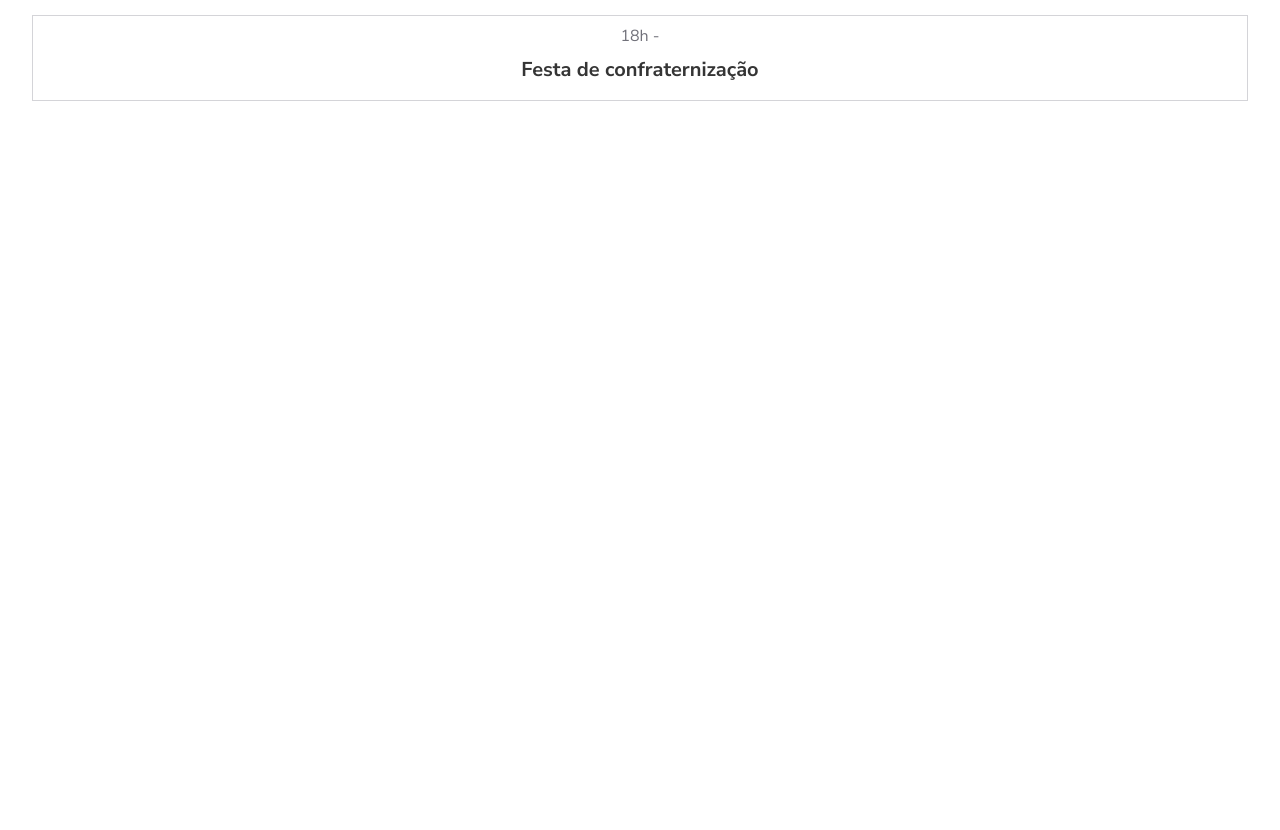
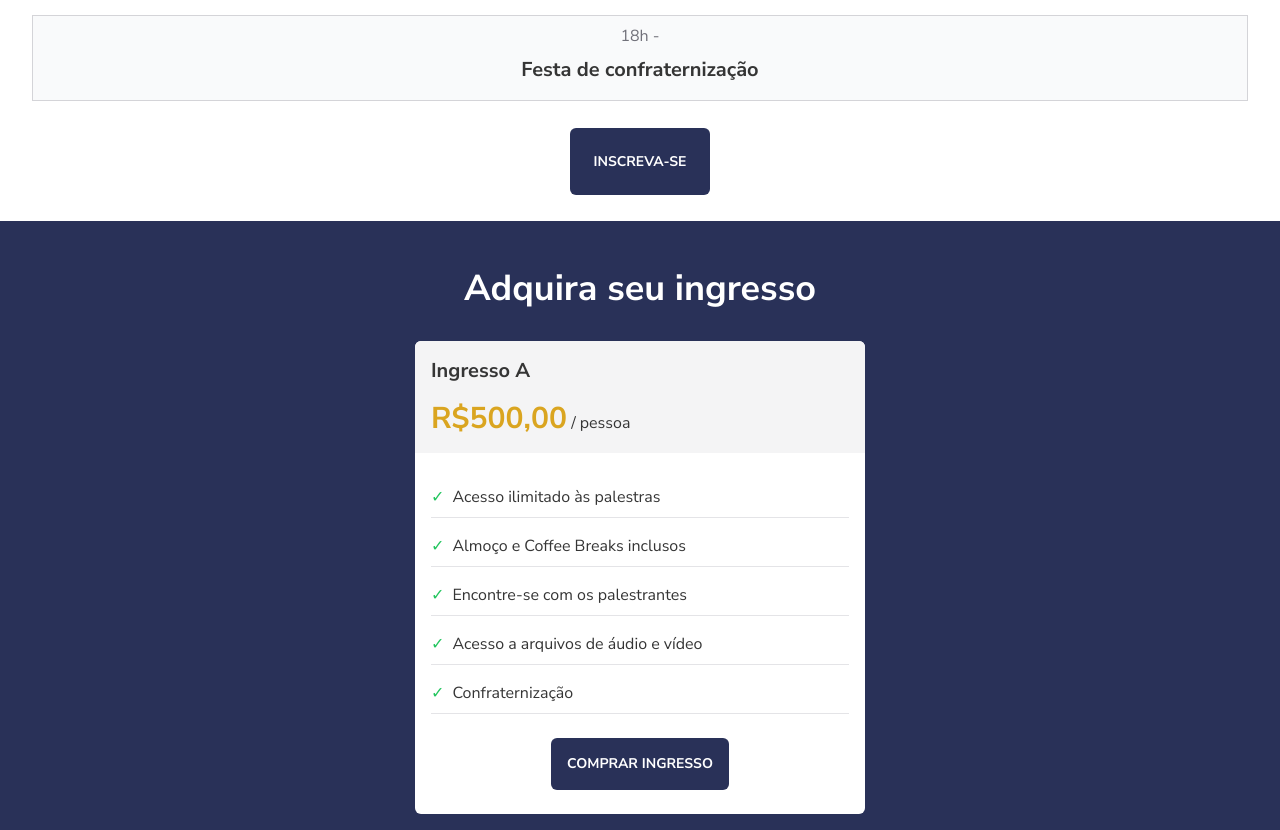
Before and after one commit to caickdias/goldenlife, a React (Vite) app: page / in a window 1280 px wide. Shown: the part 7769-8599 px from the top of the page. Before the commit the page ends 7918 px from the top, so only its background shows below. Built offline with nearby package versions, Linux system fonts and the light colour scheme.

Commit message:
add: tickets section mobile

```diff
--- a/src/App.jsx
+++ b/src/App.jsx
@@ -7,6 +7,7 @@ import CounterSection from './components/CounterSection';
 import MoreAboutSection from './components/MoreAboutSection';
 import SpeakersSection from './components/SpeakersSection';
 import ScheduleSection from './components/ScheduleSection';
+import TicketsSection from './components/TicketsSection';
 
 function App() {
 
@@ -24,6 +25,8 @@ function App() {
 
       <ScheduleSection />
 
+      <TicketsSection />
+
     </>
   )
 }
--- a/src/components/ScheduleSection/ScheduleEvent.jsx
+++ b/src/components/ScheduleSection/ScheduleEvent.jsx
@@ -1,6 +1,6 @@
 const ScheduleEvent = ({ eventInfo }) => {
     return(
-        <div className="flex flex-col my-4 border-zinc-300 border-[1px] p-2 transition-all duration-300">
+        <div className="flex flex-col my-4 border-zinc-300 bg-gray-50 border-[1px] p-2 transition-all duration-300">
             <Duration startsAt={eventInfo.startsAt} endsAt={eventInfo.endsAt} />
             <Name name={eventInfo.name} />
             <Speaker speaker={eventInfo.speaker} />
--- a/src/components/ScheduleSection/index.jsx
+++ b/src/components/ScheduleSection/index.jsx
@@ -1,6 +1,8 @@
 import { useState } from 'react';
 
 import { title, schedule } from '../../data/scheduleSection';
+
+import RegisterButton from '../RegisterButton';
 
 import Title from '../Title';
 import ScheduleDay from './ScheduleDay';
@@ -37,6 +39,10 @@ const ScheduleSectoin = () => {
             {
                 activeSchedule.map(event => <ScheduleEvent key={`${event.name}${event.startsAt}`} eventInfo={event} />)
             }
+
+            <div className='mt-12'>
+                <RegisterButton />
+            </div>
         </section>
     )
 }
--- /dev/null
+++ b/src/components/TicketsSection/TicketBoard.jsx
@@ -0,0 +1,30 @@
+const TicketBoard = ({ price, title, details }) => {
+    return(
+        <div className='bg-white rounded-md text-main-text w-full max-w-[450px] overflow-hidden'>
+
+                <div className='flex flex-col gap-4 py-4 bg-zinc-100 p-4'>
+                    <h1 className='font-bold text-xl'>{title}</h1>
+                    <h1><span className='text-main-gold text-3xl font-bold'>{price}</span> / pessoa</h1>
+                </div>
+
+                <div className='p-4'>
+                {
+                    details.map(detail => <h1 className='mt-4 pb-2 border-b-[1px] border-zinc-200'><span className='text-green-500 mr-2'>✓</span>{detail}</h1>)
+                }
+                </div>
+
+                <div className='flex items-center justify-center pb-6 pt-2'>
+                    <a
+                    href="#"
+                    className="bg-main-blue p-4 w-fit text-sm text-white font-bold rounded-md
+                        hover:text-main-gold transition-colors duration-300"
+                    >
+                        COMPRAR INGRESSO
+                    </a>
+                </div>
+
+            </div>
+    )
+}
+
+export default TicketBoard;
--- /dev/null
+++ b/src/components/TicketsSection/index.jsx
@@ -0,0 +1,19 @@
+import { title, price, details } from '../../data/ticketsSection';
+
+import TicketBoard from './TicketBoard';
+
+const TicketsSection = () => {
+    return(
+        <section className="flex flex-col items-center justify-center p-4 bg-main-blue mt-4">
+
+            <h1 className="text-4xl text-center text-white font-bold my-8">
+                Adquira seu ingresso
+            </h1>
+
+            <TicketBoard price={price} details={details} title={title} />
+
+        </section>
+    )
+}
+
+export default TicketsSection;
--- /dev/null
+++ b/src/data/ticketsSection.js
@@ -0,0 +1,17 @@
+const title = "Ingresso A";
+
+const price = "R$500,00";
+
+const details = [
+    "Acesso ilimitado às palestras",
+    "Almoço e Coffee Breaks inclusos",
+    "Encontre-se com os palestrantes",
+    "Acesso a arquivos de áudio e vídeo",
+    "Confraternização"
+]
+
+export {
+    title,
+    price,
+    details
+}
```
